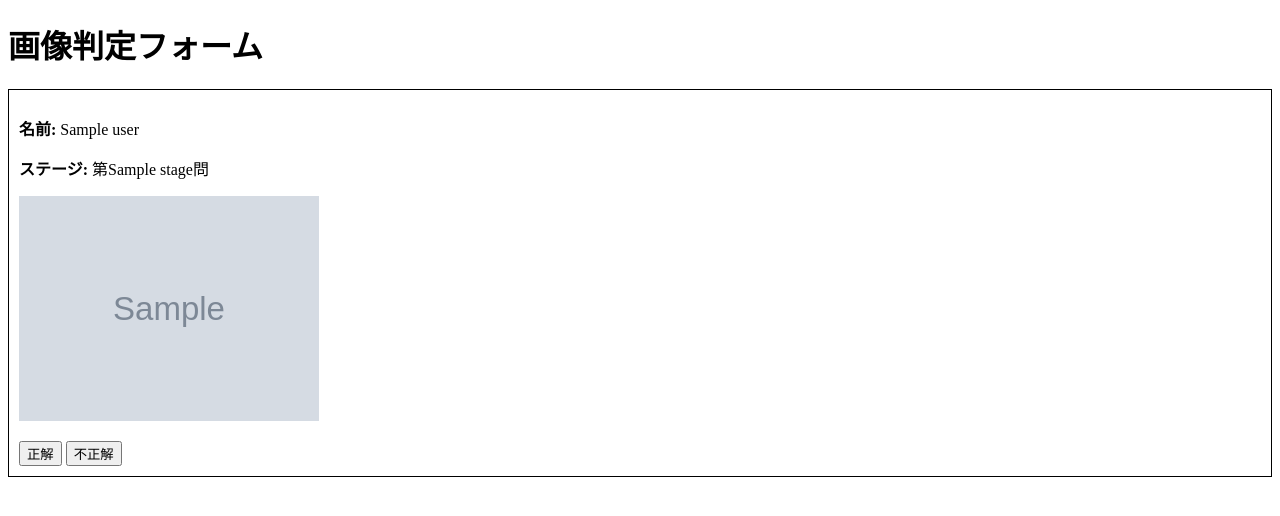
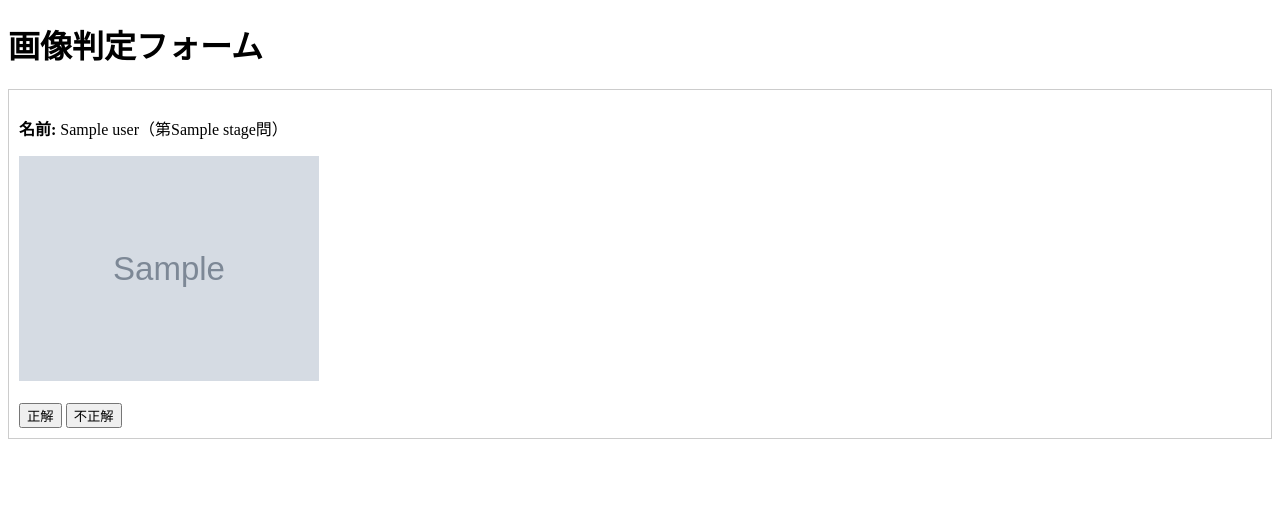
Before and after one commit to hu71/nazotoki-bot2, a Flask app: template templates/judge.html in a window 1280 px wide. Shown: the top 516 px of the page. Run offline with Flask 3, Linux system fonts and the light colour scheme; the template is opened without the code that fills it: most values are stand-ins (such as "Sample title", 1, 10 or a date in 2020); grey boxes marked "Sample" are stand-in pictures.

Commit message:
Update judge.html

```diff
--- a/templates/judge.html
+++ b/templates/judge.html
@@ -1,32 +1,30 @@
 <!DOCTYPE html>
 <html>
 <head>
-    <title>判定フォーム</title>
-    <meta charset="utf-8">
+    <meta charset="UTF-8">
+    <title>画像判定フォーム</title>
 </head>
 <body>
     <h1>画像判定フォーム</h1>
     {% if users %}
         {% for user in users %}
-            <div style="border:1px solid #000; padding:10px; margin-bottom:20px;">
-                <p><strong>名前:</strong> {{ user.name }}</p>
-                <p><strong>ステージ:</strong> 第{{ user.stage }}問</p>
-                <p><img src="{{ user.image }}" alt="画像" width="300"></p>
-                <form action="/judge" method="post">
+            <div style="border: 1px solid #ccc; padding: 10px; margin-bottom: 20px;">
+                <p><strong>名前:</strong> {{ user.name }}（第{{ user.stage }}問）</p>
+                <img src="{{ user.image }}" alt="画像" style="max-width: 300px;"><br><br>
+                <form action="/judge" method="POST">
                     <input type="hidden" name="user_id" value="{{ user.user_id }}">
                     {% if user.stage == 5 %}
                         <button type="submit" name="result" value="correct1">正解1</button>
                         <button type="submit" name="result" value="correct2">正解2</button>
-                        <button type="submit" name="result" value="incorrect">不正解</button>
                     {% else %}
                         <button type="submit" name="result" value="correct">正解</button>
-                        <button type="submit" name="result" value="incorrect">不正解</button>
                     {% endif %}
+                    <button type="submit" name="result" value="wrong">不正解</button>
                 </form>
             </div>
         {% endfor %}
     {% else %}
-        <p>保留中のユーザーはいません。</p>
+        <p>現在、判定待ちのユーザーはいません。</p>
     {% endif %}
 </body>
 </html>
```
